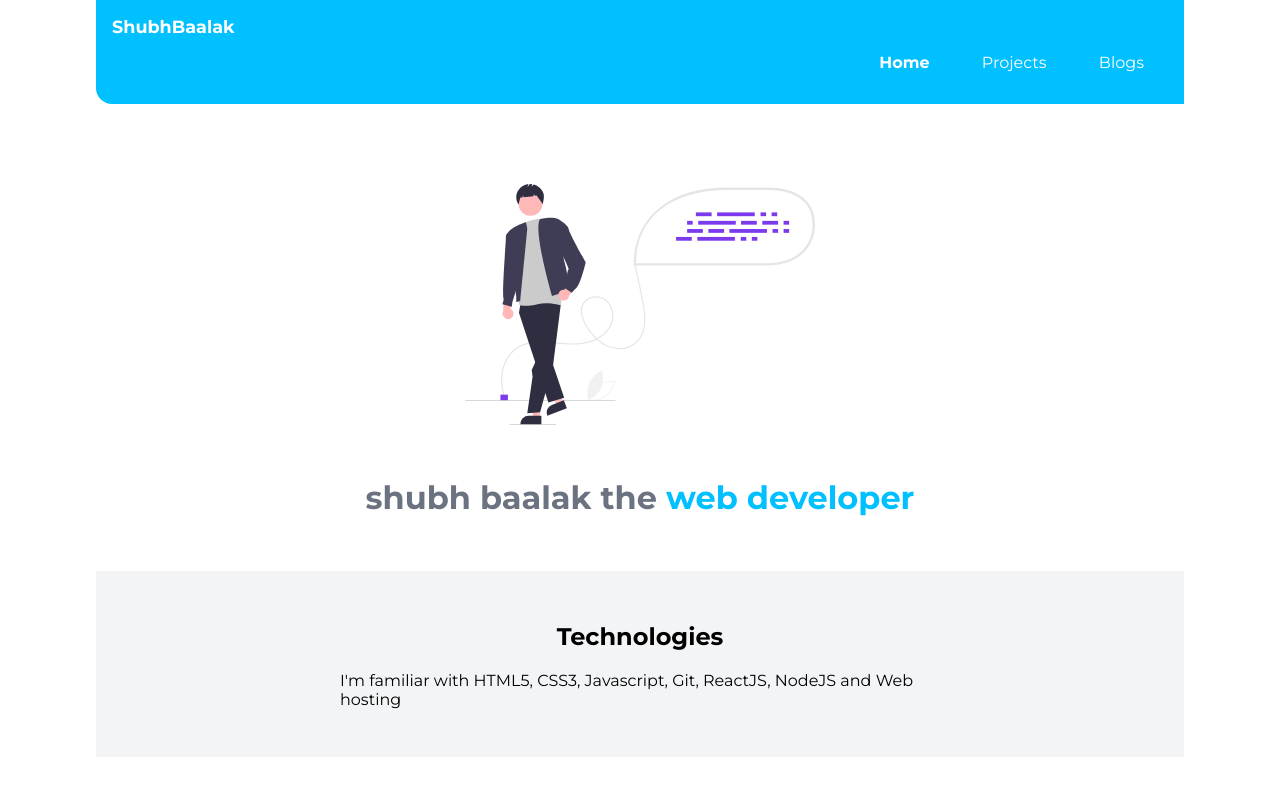
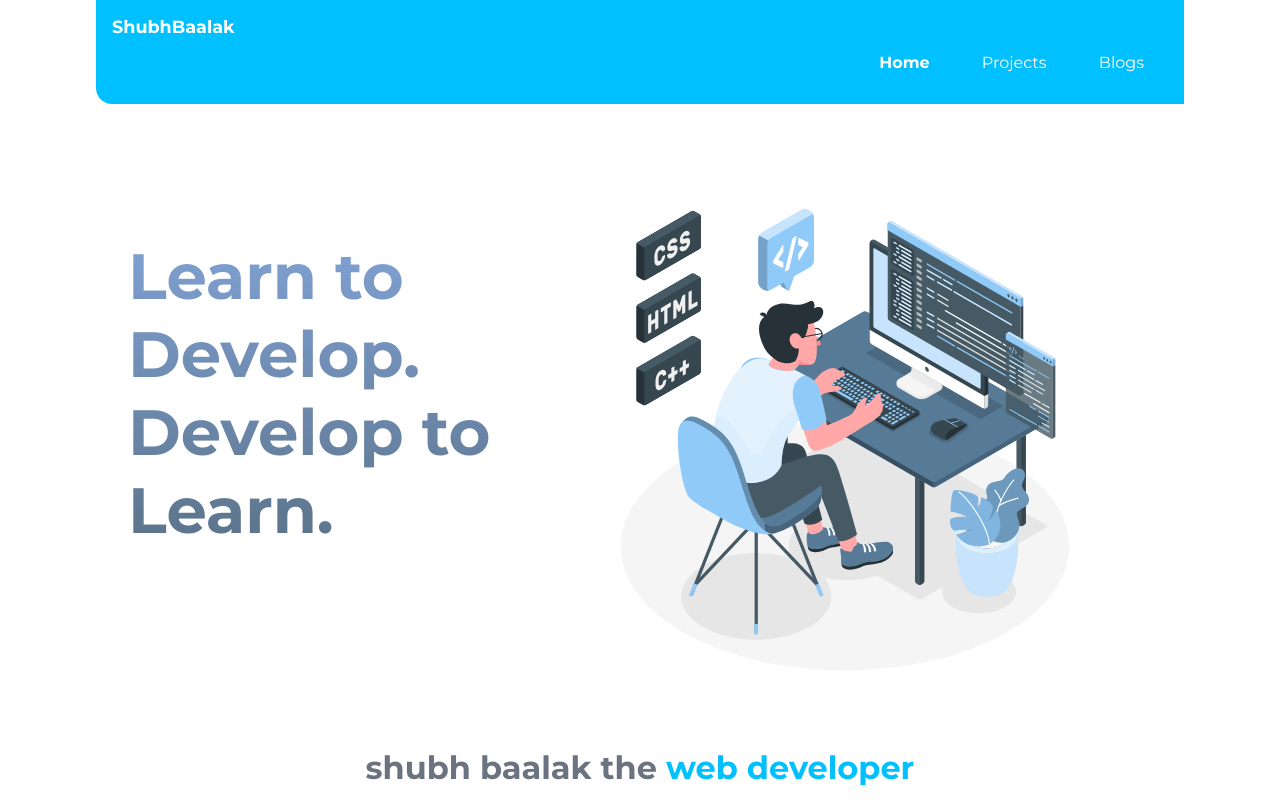
Before and after one commit to shubh-dwivedi/my-portfolio, a plain HTML site: page index.html in a window 1280 px wide. Shown: the top 800 px of the page. Drawn offline with Linux system fonts and the light colour scheme.

Commit message:
style: changed some styling

```diff
--- a/index.html
+++ b/index.html
@@ -28,11 +28,14 @@
         </ul>
     </nav>
 
-    <header class="hero">
-        <img class="hero-image" src="\images\hero.svg" />
-        <h1 class="hero-heading ">shubh baalak the <span style="color: var(--primary-color)">web developer</span></h1>
+    <header class="hero hero-index">
+        <div class="hero-tagline"><h2 class="tagline">Learn to Develop.<br>Develop to Learn.</p></div>
+        <div class="hero-image-container">
+            <img class="hero-image" src="\images\Programming-amico.svg" />
+
+        </div>
     </header>
-
+    <h1 class="hero-heading ">shubh baalak the <span style="color: var(--primary-color)">web developer</span></h1>
     <section class="section section-ow">
         <div class="container container-center">
             <h1>Technologies</h1>
--- a/styles.css
+++ b/styles.css
@@ -104,18 +104,45 @@ li {
     padding-top: 5rem;
 }
 
+.hero-index {
+    display: flex;
+    flex-direction: row;
+    justify-content: stretch;
+}
+
+.hero-tagline .tagline{
+    font-size: 4rem;
+    background: -webkit-linear-gradient(#80a1d4, #546a7b);
+    background-clip: unset;
+    -webkit-background-clip: text;
+    -webkit-text-fill-color: transparent;
+    align-content:center;
+}
+
+.hero-tagline {
+    flex: 2;
+}
+
+.hero-image-container {
+    flex: 3;
+}
+
 .hero .hero-image {
-    max-width: 350px;
+    max-width: 500px;
     display: block;
     margin: auto;
 }
 
-.hero .hero-heading {
+.hero-heading {
     font-size: 2rem;
     color: var(--dark-gray);
     padding-top: 2rem;
     text-align: center;
+    margin: auto;
+    margin-bottom: 2rem;
 }
+
+
 
 /** sections **/
 .section {
@@ -138,7 +165,7 @@ footer {
     color: white;
     text-align: center;
     border-top-right-radius: 1rem;
-    margin-top: auto;
+    margin-top: 3rem;
 }
 
 .footer .link {
```
Also changed, not shown: projects.html (+1 -1 lines), images/Programming-amico.svg (added).
